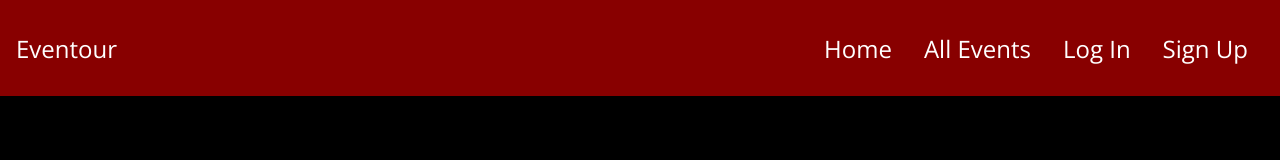
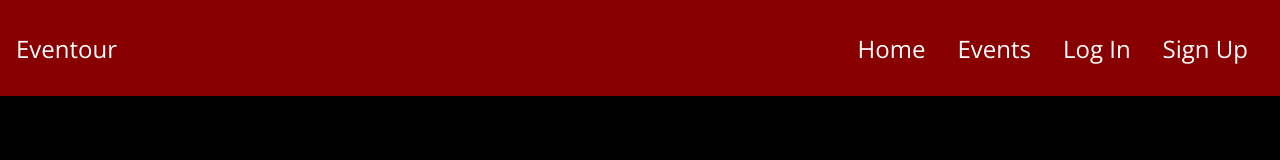
Before and after one commit to Chacho104/eventour-app, a Next.js app: page / in a window 1280 px wide. Shown: the top 160 px of the page. Built offline with nearby package versions, Linux system fonts and the light colour scheme; no server answers; the database is empty.

Commit message:
Revise nav links

```diff
--- a/components/layout/main-nav.js
+++ b/components/layout/main-nav.js
@@ -25,7 +25,7 @@ function MainNav() {
               <Link href="/">Home</Link>
             </li>
             <li>
-              <Link href="/events">All Events</Link>
+              <Link href="/events">Events</Link>
             </li>
             <li>
               <Link href="/login">Log In</Link>
```
